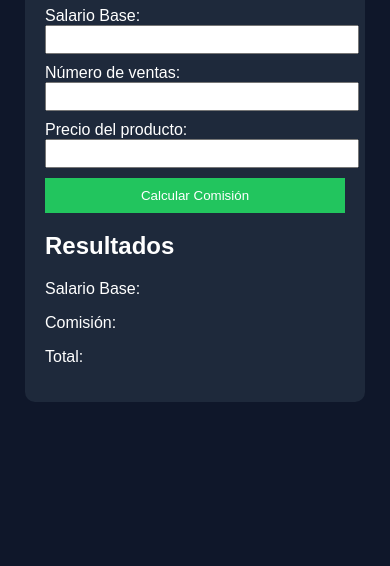
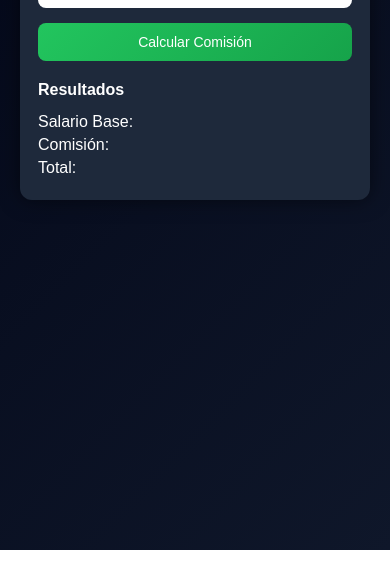
Before and after one commit to DanielAnguiRio/comisiones-, a plain HTML site: page ventas.html in a window 390 px wide. Shown: the part 294-860 px from the top of the page. Drawn offline with Linux system fonts and the light colour scheme.

Commit message:
pagina transformada en responsive

```diff
--- /dev/null
+++ b/utilitarios.js
@@ -0,0 +1,13 @@
+function recuperarTexto(idComponente){
+    let componente=document.getElementById(idComponente);
+    let valor = componente.value;
+
+    return valor;
+}
+
+function recuperarFloat(idComponente){
+    let valorTexto = recuperarTexto(idComponente);
+    let valorFloat = parseFloat(valorTexto);
+
+    return valorFloat;
+}
--- a/ventas.css
+++ b/ventas.css
@@ -1,35 +1,147 @@
+/* RESET BÁSICO */
+* {
+    box-sizing: border-box;
+}
+
+/* BODY */
 body {
-    font-family: Arial;
-    background-color: #0f172a;
+    font-family: Arial, sans-serif;
+    background: linear-gradient(135deg, #020617, #0f172a);
     color: white;
+
     display: flex;
     justify-content: center;
     align-items: center;
-    height: 100vh;
+
+    /* 🔥 en lugar de height */
+    min-height: 100vh;
+
+    margin: 0;
+    padding: 20px;
 }
 
+/* CONTENEDOR */
 .contenedor {
     background-color: #1e293b;
-    padding: 20px;
-    border-radius: 10px;
-    width: 300px;
+    padding: 25px;
+    border-radius: 14px;
+
+    width: 100%;
+    max-width: 380px;
+
+    box-shadow: 0 0 20px rgba(0,0,0,0.5);
 }
 
+/* TITULO */
+h1 {
+    text-align: center;
+    margin-bottom: 20px;
+    font-size: 24px;
+}
+
+/* LABELS */
+label {
+    display: block;
+    margin-bottom: 5px;
+    font-size: 14px;
+    color: #cbd5f5;
+}
+
+/* INPUTS */
 input {
     width: 100%;
-    margin-bottom: 10px;
-    padding: 5px;
+    margin-bottom: 15px;
+    padding: 10px;
+
+    border-radius: 8px;
+    border: none;
+    outline: none;
+
+    font-size: 14px;
 }
 
+/* BOTÓN */
 button {
     width: 100%;
-    padding: 10px;
-    background-color: #22c55e;
+    padding: 12px;
+    background: linear-gradient(135deg, #22c55e, #16a34a);
     border: none;
+    border-radius: 8px;
     color: white;
+    font-size: 16px;
     cursor: pointer;
+    transition: 0.2s;
 }
 
 button:hover {
-    background-color: #16a34a;
+    transform: scale(1.03);
 }
+
+/* RESULTADOS */
+h2 {
+    margin-top: 20px;
+    font-size: 18px;
+}
+
+p {
+    margin: 5px 0;
+}
+
+/* 📱 TABLET */
+@media (max-width: 768px) {
+
+    .contenedor {
+        max-width: 90%;
+        padding: 20px;
+    }
+
+    h1 {
+        font-size: 22px;
+    }
+
+    input {
+        font-size: 15px;
+        padding: 11px;
+    }
+
+    button {
+        font-size: 15px;
+    }
+}
+
+/* 📱 CELULAR */
+@media (max-width: 480px) {
+
+    body {
+        align-items: flex-start; /* evita corte arriba */
+        padding-top: 30px;
+    }
+
+    .contenedor {
+        max-width: 100%;
+        padding: 18px;
+        border-radius: 12px;
+    }
+
+    h1 {
+        font-size: 20px;
+    }
+
+    label {
+        font-size: 13px;
+    }
+
+    input {
+        font-size: 14px;
+        padding: 10px;
+    }
+
+    button {
+        font-size: 14px;
+        padding: 11px;
+    }
+
+    h2 {
+        font-size: 16px;
+    }
+}
--- a/ventas.html
+++ b/ventas.html
@@ -2,9 +2,11 @@
 <html lang="es">
 <head>
     <meta charset="UTF-8">
+    <meta name="viewport" content="width=device-width, initial-scale=1.0">
     <title>Calculadora de Comisiones</title>
     <link rel="stylesheet" href="ventas.css">
     <script src="ventas.js"></script>
+    <script src="utilitarios.js"></script>
 </head>
 <body>
 
--- a/ventas.js
+++ b/ventas.js
@@ -14,19 +14,23 @@ function calcularComision(numeroVentas,precioProducto){
 function calcular(){
 
     //recuperamos propiedades de las cajas de texto
-    let componenteSueldoBase=document.getElementById("txtSueldoBase");
-    let componenteVentas=document.getElementById("txtVentas");
-    let componentePrecio=document.getElementById("txtPrecio");
+    //let componenteSueldoBase=document.getElementById("txtSueldoBase");
+    //let componenteVentas=document.getElementById("txtVentas");
+    //let componentePrecio=document.getElementById("txtPrecio");
 
     //recuperamos el valor de las caja de texto
-    let sueldoBaseStr=componenteSueldoBase.value;
-    let numeroVentasStr=componenteVentas.value;
-    let precioProductosStr=componentePrecio.value;
+    //let sueldoBaseStr=componenteSueldoBase.value;
+   // let numeroVentasStr=componenteVentas.value;
+    //let precioProductosStr=componentePrecio.value;
+
+    //let sueldoBaseStr = recuperarTexto("txtSueldoBase");
+    //let numeroVentasStr = recuperarTexto("txtVentas");
+    //let precioProductosStr = recuperarTexto("txtPrecio");
 
     //convertimos el texto a numero
-    let sueldoBase=parseFloat(sueldoBaseStr);
-    let numeroVentas=parseFloat(numeroVentasStr);
-    let precioProducto=parseFloat(precioProductosStr);
+    let sueldoBase=recuperarFloat("txtSueldoBase");
+    let numeroVentas=recuperarFloat("txtVentas");
+    let precioProducto=recuperarFloat("txtPrecio");
 
     let comision = calcularComision(numeroVentas,precioProducto);
 
```
